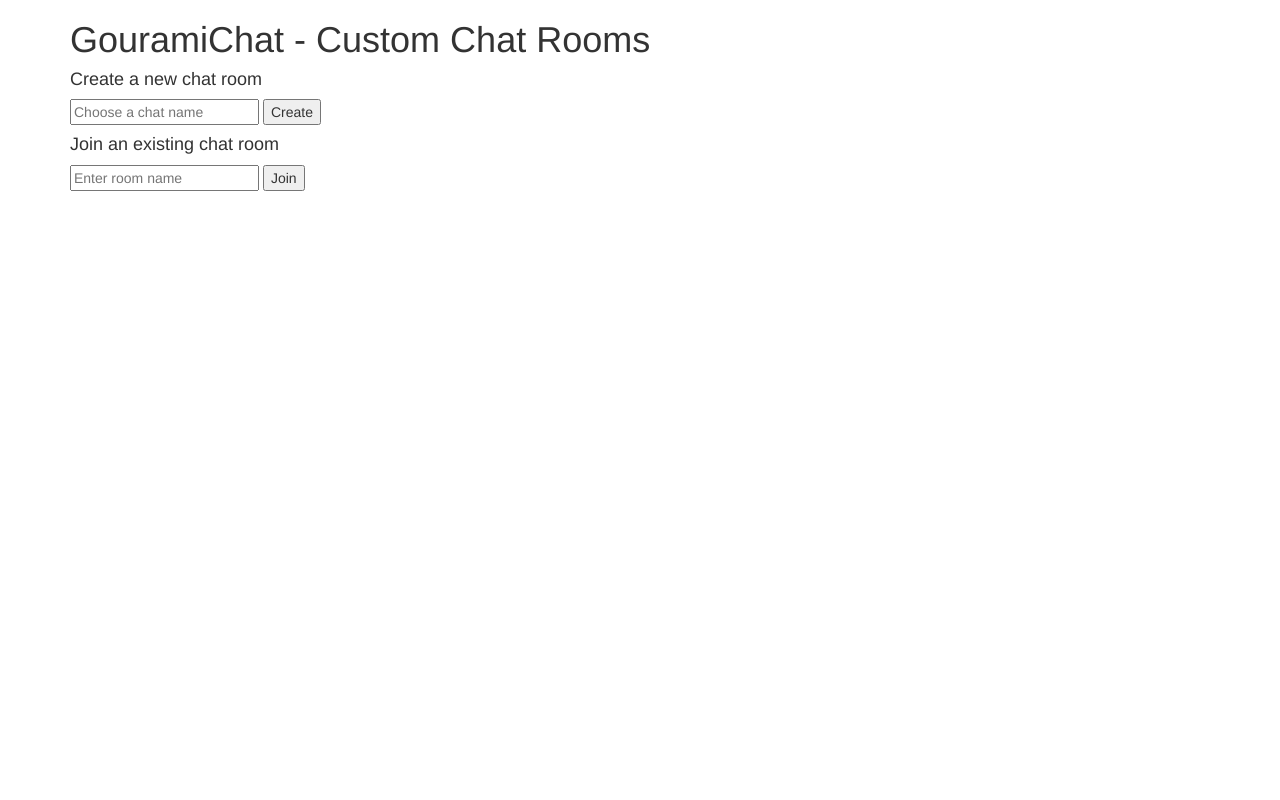
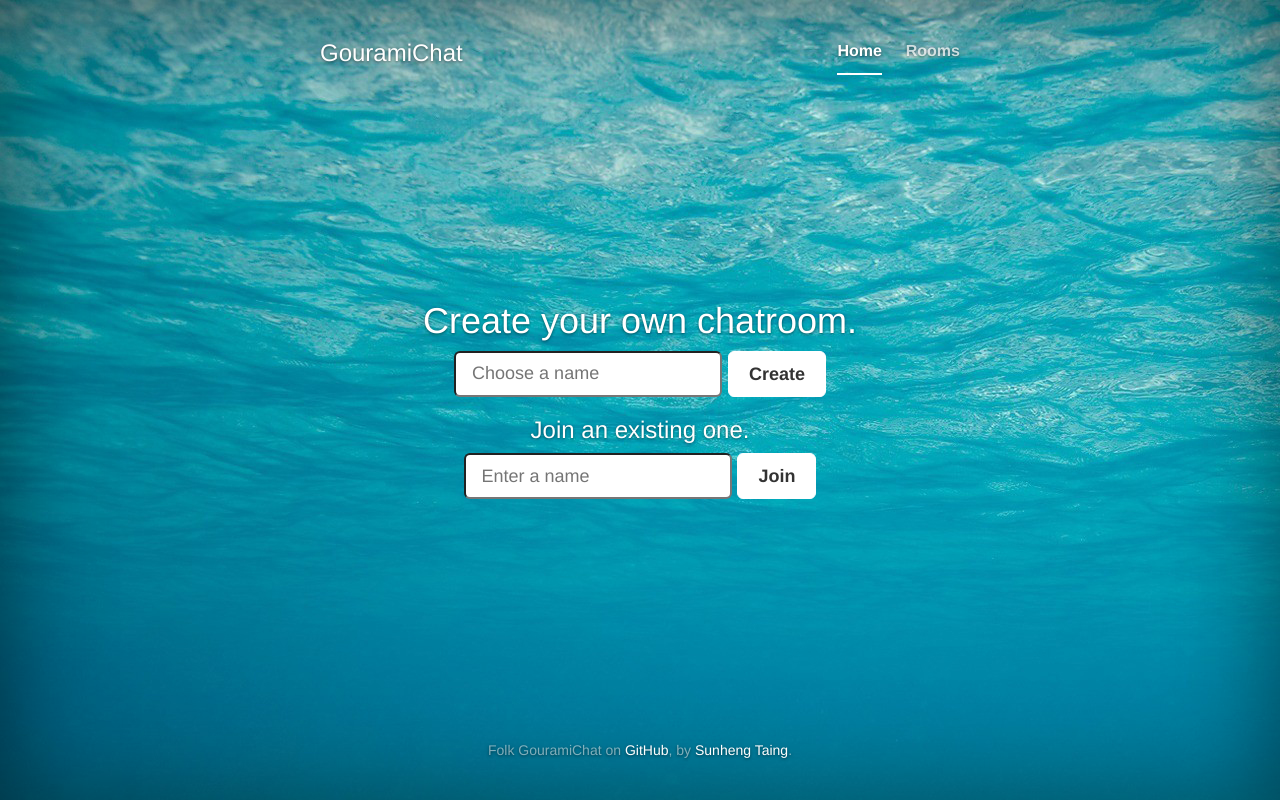
Before and after one commit to sunheng/GouramiChat, a website: page views/index.html in a window 1280 px wide. Drawn offline with nearby package versions, Linux system fonts and the light colour scheme; files that its build step writes are made by us from their sources; no server answers.

Commit message:
Updated UI for index page

```diff
--- /dev/null
+++ b/public/css/index.css
@@ -0,0 +1,165 @@
+/*
+ * Globals
+ */
+
+/* Links */
+a,
+a:focus,
+a:hover {
+  color: #fff;
+}
+
+/* Custom default button */
+.btn-default,
+.btn-default:hover,
+.btn-default:focus {
+  color: #333;
+  background-color: #fff;
+  border: 1px solid #fff;
+}
+
+
+/*
+ * Base structure
+ */
+
+html,
+body {
+  height: 100%;
+  background: url('/img/background.jpg');
+}
+body {
+  color: black;
+  text-align: center;
+  text-shadow: 0 1px 3px rgba(0,0,0,.5);
+  box-shadow: inset 0 0 100px rgba(0,0,0,.5);
+}
+
+/* Extra markup and styles for table-esque vertical and horizontal centering */
+.site-wrapper {
+  display: table;
+  width: 100%;
+  height: 100%; /* For at least Firefox */
+  min-height: 100%;
+}
+.site-wrapper-inner {
+  display: table-cell;
+  vertical-align: top;
+}
+.cover-container {
+  margin-right: auto;
+  margin-left: auto;
+}
+
+/* Padding for spacing */
+.inner {
+  padding: 30px;
+}
+
+
+/*
+ * Header
+ */
+.masthead-brand {
+  color: #fff;
+  margin-top: 10px;
+  margin-bottom: 10px;
+}
+
+.masthead-nav > li {
+  display: inline-block;
+}
+.masthead-nav > li + li {
+  margin-left: 20px;
+}
+.masthead-nav > li > a {
+  padding-right: 0;
+  padding-left: 0;
+  font-size: 16px;
+  font-weight: bold;
+  color: #fff; /* IE8 proofing */
+  color: rgba(255,255,255,.75);
+  border-bottom: 2px solid transparent;
+}
+.masthead-nav > li > a:hover,
+.masthead-nav > li > a:focus {
+  background-color: transparent;
+  border-bottom-color: rgba(255,255,255,.25);
+}
+.masthead-nav > .active > a,
+.masthead-nav > .active > a:hover,
+.masthead-nav > .active > a:focus {
+  color: #fff;
+  border-bottom-color: #fff;
+}
+
+@media (min-width: 768px) {
+  .masthead-brand {
+    float: left;
+  }
+  .masthead-nav {
+    float: right;
+  }
+}
+
+
+/*
+ * Cover
+ */
+
+.cover {
+  padding: 0 20px;
+}
+.cover .btn-lg {
+  padding: 10px 20px;
+  font-weight: bold;
+}
+
+
+/*
+ * Footer
+ */
+
+.mastfoot {
+  color: #999; /* IE8 proofing */
+  color: rgba(255,255,255,.5);
+}
+
+
+/*
+ * Affix and center
+ */
+
+@media (min-width: 768px) {
+  /* Pull out the header and footer */
+  .masthead {
+    position: fixed;
+    top: 0;
+  }
+  .mastfoot {
+    position: fixed;
+    bottom: 0;
+  }
+  /* Start the vertical centering */
+  .site-wrapper-inner {
+    vertical-align: middle;
+  }
+  /* Handle the widths */
+  .masthead,
+  .mastfoot,
+  .cover-container {
+    width: 100%; /* Must be percentage or pixels for horizontal alignment */
+  }
+}
+
+@media (min-width: 992px) {
+  .masthead,
+  .mastfoot,
+  .cover-container {
+    width: 700px;
+  }
+}
+
+.cover-heading {
+  color: #fff;
+}
--- a/views/index.html
+++ b/views/index.html
@@ -1,25 +1,59 @@
 <!doctype html>
 <html>
 	<head>
+		<meta charset="utf-8">
+		<meta http-equiv="X-UA-Compatible" content="IE=edge">
+		<meta name="viewport" content="width=device-width, initial-scale=1">
+		<meta name="description" content="group chat platform with custom chatroom">
+		<meta name="author" content="Sunheng Taing">
+		<link rel="shortcut icon" href="/img/stlogo.png">
+
 		<title>GouramiChat</title>
+
 		<link rel="stylesheet" href="//netdna.bootstrapcdn.com/bootstrap/3.1.1/css/bootstrap.min.css">
+		<link rel="stylesheet" href="./css/index.css">
 	</head>
 	<body>
-		<div class="container">
-			<h1>GouramiChat - Custom Chat Rooms</h1>
-			<h4>Create a new chat room</h4>
-			<form id="create">
-				<input type="text" id="createField" placeholder="Choose a chat name" required/>
-				<input type="submit" value="Create" />
-			</form>
-			<h4>Join an existing chat room</h4>
-			<form id="join">
-				<input type="text" id="joinField" placeholder="Enter room name" required/>
-				<input type="submit" value="Join"/>
-			</form>
+		<div class="site-wrapper">
+      <div class="site-wrapper-inner">
+        <div class="cover-container">
+          <div class="masthead clearfix">
+            <div class="inner">
+              <h3 class="masthead-brand">GouramiChat</h3>
+              <ul class="nav masthead-nav">
+                <li class="active"><a href="#">Home</a></li>
+                <li><a href="#">Rooms</a></li>
+              </ul>
+            </div>
+          </div>
+          <div class="inner cover">
+            <h1 class="cover-heading">Create your own chatroom.</h1>
+            <div class="lead">
+							<form id="create">
+								<input type="text" id="createField" placeholder="Choose a name" class="input-lg" required/>
+								<input type="submit" value="Create" class="btn btn-lg btn-default"/>
+							</form>
+						</div>
+						<div class="lead">
+							<h3 class="cover-heading">Join an existing one.</h3>
+							<form id="join">
+								<input type="text" id="joinField" placeholder="Enter a name" class="input-lg" required/>
+								<input type="submit" value="Join" class="btn btn-lg btn-default"/>
+							</form>
+						</div>
+						<div class="lead">
+							<p id="totalVisitors" class="cover-heading"></p>
+						</div>
+          </div>
+          <div class="mastfoot">
+            <div class="inner">
+              <p>Folk GouramiChat on <a href="http://github.com/sunheng/gouramichat">GitHub</a>, by <a href="http://sunhengtaing.com">Sunheng Taing</a>.</p>
+            </div>
+          </div>
+        </div>
+      </div>
+    </div>
 
-			<p id="totalVisitors"></p>
-		</div>
 		<script src="/socket.io/socket.io.js"></script>
 		<script src="https://ajax.googleapis.com/ajax/libs/jquery/1.11.0/jquery.min.js"></script>
 		<script src="//netdna.bootstrapcdn.com/bootstrap/3.1.1/js/bootstrap.min.js"></script>
```
Also changed, not shown: README.md, public/img/background.jpg (added), public/img/stlogo.png (added).
